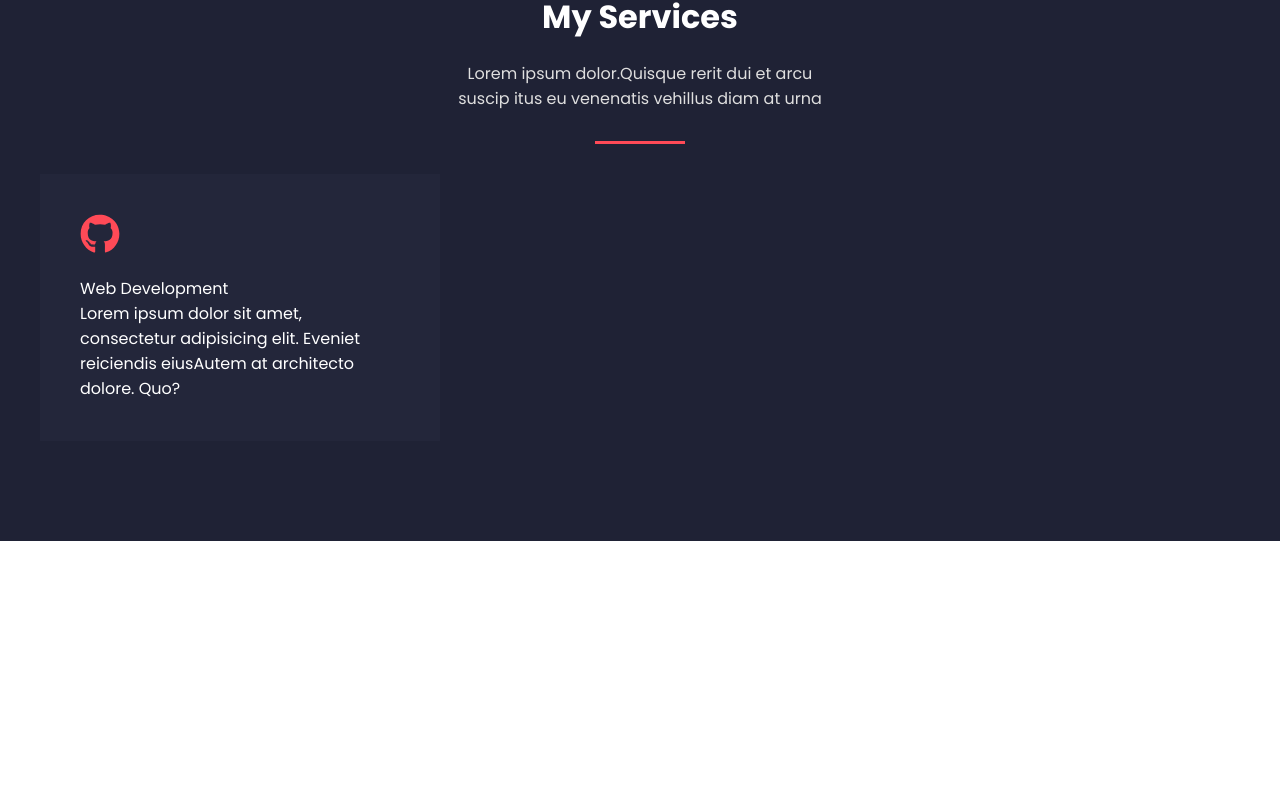
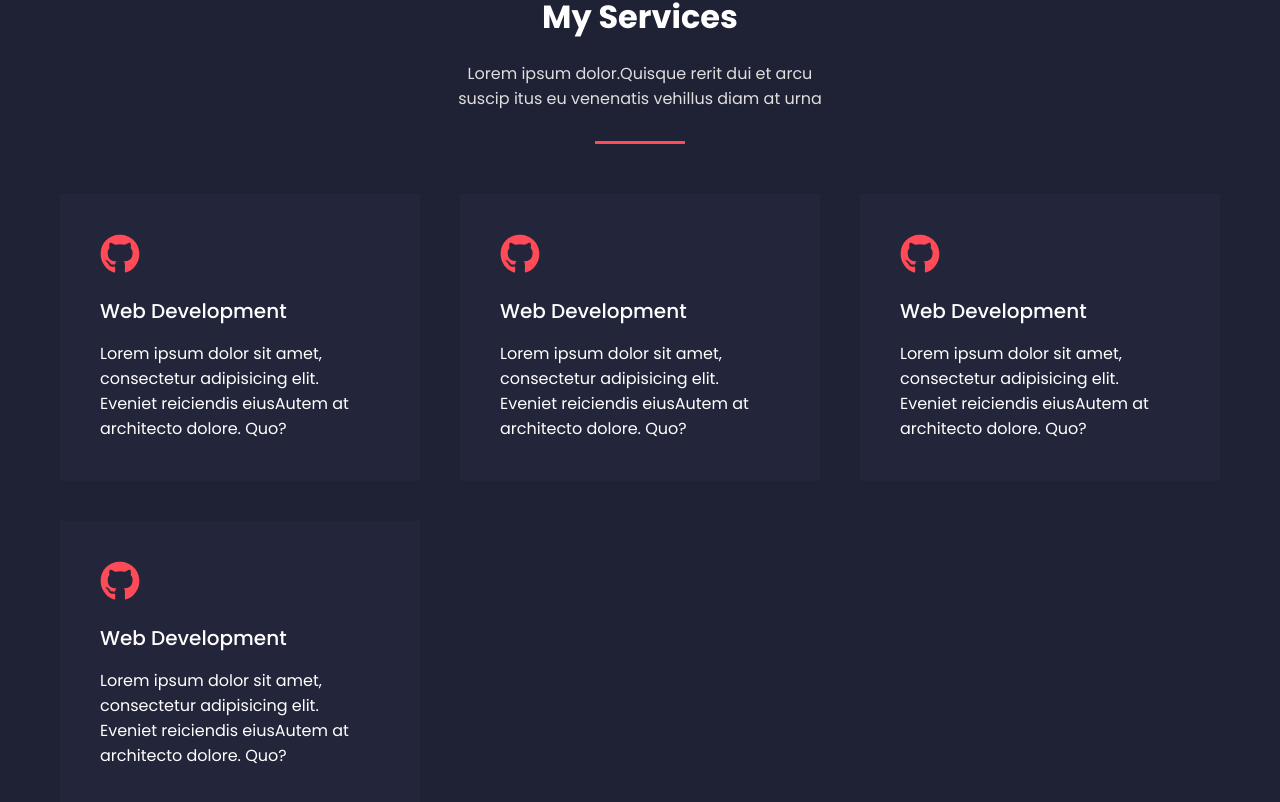
Before and after one commit to Sankalpcreat/protfolio, a React (Create React App) app: page / in a window 1280 px wide. Shown: the part 972-1774 px from the top of the page. Before the commit the page ends 1513 px from the top, so only its background shows below. Built offline with nearby package versions, Linux system fonts and the light colour scheme.

Commit message:
third push

```diff
--- a/src/App.css
+++ b/src/App.css
@@ -51,9 +51,13 @@ font-family: 'Poppins', sans-serif;
   width: 1200px;
   margin: 0 auto;
 }
+.bgMain{
+  background: #1f2235;
+}
 .row{
   display: flex;
   width: 100%;
+  flex-wrap: wrap;
 }
 .col-6{
   width: 50%;
@@ -163,12 +167,20 @@ margin-bottom: 20px;
   padding: 40px;
   background: #23263a;
   color: #fff;
+  margin: 20px;
 }
 .commonIcons{
 font-size: 40px;
 color: #ff4a57;
 margin-bottom: 15px;
+
 }
 .service__box-header{
-
+  font-size: 20px;
+  font-weight: 500;
+  margin-bottom: 15px;
 }
+.service__box-p{
+  font-size: 14px;
+  color: #dfdfdf;
+}
--- a/src/components/Service.js
+++ b/src/components/Service.js
@@ -15,7 +15,40 @@ const Service = () => {
             itus eu venenatis vehillus diam at urna</p>
             <div className='commonBorder'></div>
             </div>
-         <div className="row">
+         <div className="row bgMain">
+          <div className="col-4 bgMain">
+            <div className="services__box">
+              <FaGithub className='commonIcons'/>
+              <div className="service__box-header">
+                Web Development
+              </div>
+              <div className="services__box-p">
+                Lorem ipsum dolor sit amet, consectetur adipisicing elit.
+                 Eveniet reiciendis eiusAutem at architecto dolore. Quo?</div>
+            </div>
+          </div>
+          <div className="col-4 ">
+            <div className="services__box">
+              <FaGithub className='commonIcons'/>
+              <div className="service__box-header">
+                Web Development
+              </div>
+              <div className="services__box-p">
+                Lorem ipsum dolor sit amet, consectetur adipisicing elit.
+                 Eveniet reiciendis eiusAutem at architecto dolore. Quo?</div>
+            </div>
+          </div>
+          <div className="col-4 ">
+            <div className="services__box">
+              <FaGithub className='commonIcons'/>
+              <div className="service__box-header">
+                Web Development
+              </div>
+              <div className="services__box-p">
+                Lorem ipsum dolor sit amet, consectetur adipisicing elit.
+                 Eveniet reiciendis eiusAutem at architecto dolore. Quo?</div>
+            </div>
+          </div>
           <div className="col-4">
             <div className="services__box">
               <FaGithub className='commonIcons'/>
@@ -27,7 +60,9 @@ const Service = () => {
                  Eveniet reiciendis eiusAutem at architecto dolore. Quo?</div>
             </div>
           </div>
+
          </div>
+
         </div>
       </div>
     </div>
```
